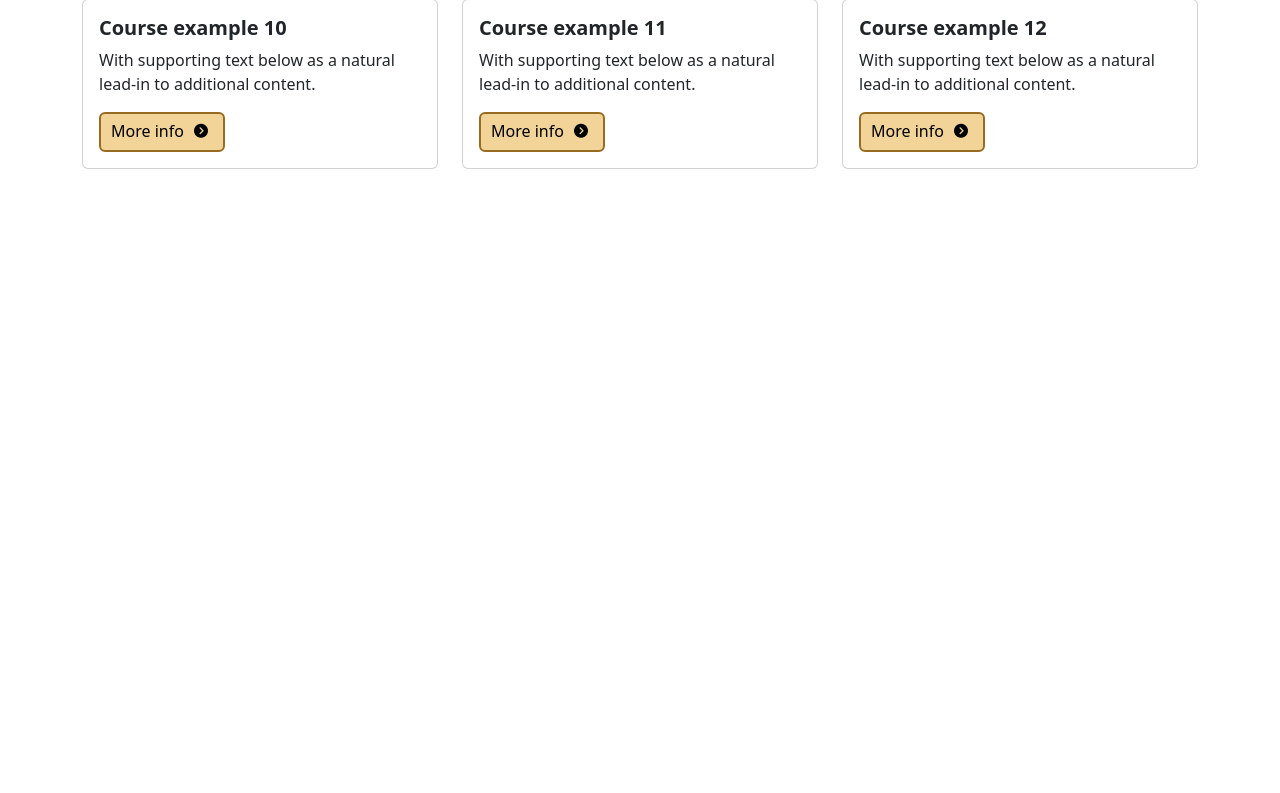
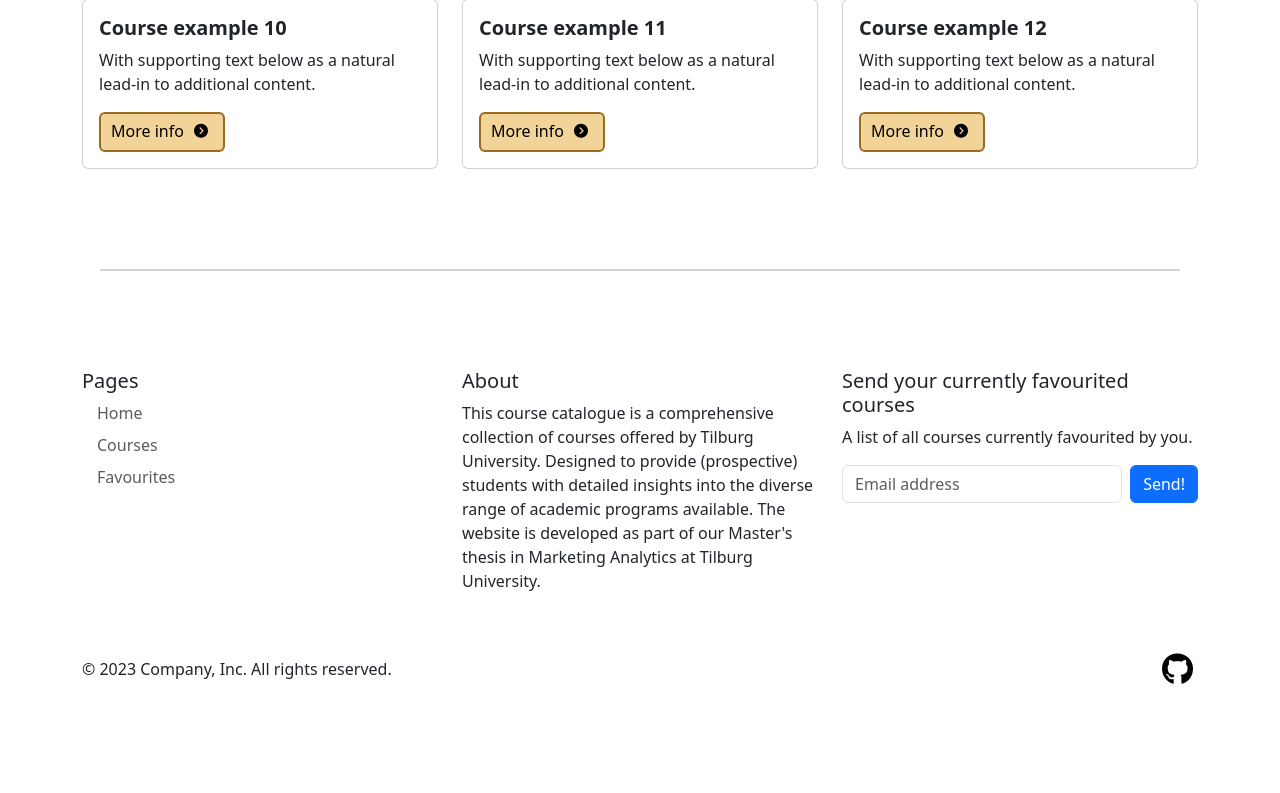
Before and after one commit to Roosvansambeek/thesis_bow_, a Flask app: page /home in a window 1280 px wide. Shown: the part 907-1700 px from the top of the page. Before the commit the page ends 1076 px from the top, so only its background shows below. Run offline with Flask 3, Linux system fonts and the light colour scheme; some libraries are stand-ins or nearby versions.

Commit message:
Added a footer

```diff
--- a/templates/bootstrap.html
+++ b/templates/bootstrap.html
@@ -15,5 +15,6 @@
     <script src="https://cdn.jsdelivr.net/npm/bootstrap@5.3.0/dist/js/bootstrap.bundle.min.js"></script>
 
     <!-- Frontend-joe -->
-    <link rel="stylesheet"
-href="https://unicons.iconscout.com/release/v4.0.0/css/line.css">
+    <link
+      href="https://fonts.googleapis.com/css2?family=Red+Hat+Display:wght@500&display=swap"
+      rel="stylesheet">
--- a/templates/courses.html
+++ b/templates/courses.html
@@ -83,7 +83,6 @@
       </div>
     </div>
   </div>
-
-  {% include 'footer.html' %}
 </body>
+{% include 'footer.html' %}
 </html>
--- a/templates/footer.html
+++ b/templates/footer.html
@@ -1,12 +1,67 @@
-<div class="container">
-  <footer class="py-3 my-4">
-    <ul class="nav justify-content-center border-bottom pb-3 mb-3">
-      <li class="nav-item"><a href="#" class="nav-link px-2 text-body-secondary">Home</a></li>
-      <li class="nav-item"><a href="#" class="nav-link px-2 text-body-secondary">Features</a></li>
-      <li class="nav-item"><a href="#" class="nav-link px-2 text-body-secondary">Pricing</a></li>
-      <li class="nav-item"><a href="#" class="nav-link px-2 text-body-secondary">FAQs</a></li>
-      <li class="nav-item"><a href="#" class="nav-link px-2 text-body-secondary">About</a></li>
-    </ul>
-    <p class="text-center text-body-secondary">&copy; 2023 Tilburg University</p>
-  </footer>
+<style>
+  footer {
+        width: 100%;
+        box-sizing: border-box;
+        margin-top: 25px;
+        padding: 0;
+    }
+
+  .grey-line {
+            background-color: lightgray;
+            height: 2px; /* Adjust height as needed */
+            margin-left: 100px;
+            margin-right: 100px;
+            margin-top: 100px;
+        }
+</style>
+<div class="grey-line"></div>
+  <div class="container">
+    <footer class="py-5">
+      <div class="row">
+
+        <div class="col-2">
+          <h5>Pages</h5>
+          <ul class="nav flex-column">
+            <li class="nav-item mb-2"><a href="/home" class="nav-link p-0 text-body-secondary">Home</a></li>
+            <li class="nav-item mb-2"><a href="/courses" class="nav-link p-0 text-body-secondary">Courses</a></li>
+            <li class="nav-item mb-2"><a href="#" class="nav-link p-0 text-body-secondary">Favourites</a></li>
+          </ul>
+      </div>
+
+        <div class="col-2">
+        </div>
+
+        <div class="col-4">
+          <h5>About</h5>
+          <p>This course catalogue is a comprehensive collection of courses offered by Tilburg University. Designed to provide (prospective) students with detailed insights into the diverse range of academic programs available. The website is developed as part of our Master's thesis in Marketing Analytics at Tilburg University.</p>
+        </div>
+
+        <div class="col-4">
+          <form>
+            <h5>Send your currently favourited courses</h5>
+            <p>A list of all courses currently favourited by you.</p>
+            <div class="d-flex flex-column flex-sm-row w-100 gap-2">
+              <label for="newsletter1" class="visually-hidden">Email address</label>
+              <input id="newsletter1" type="text" class="form-control" placeholder="Email address">
+              <button class="btn btn-primary" type="button">Send!</button>
+            </div>
+          </form>
+        </div>
+    </div>
+
+      <div class="d-flex flex-column flex-sm-row justify-content-between py-4 my-4">
+        <div class='col-6'>
+            <p>&copy; 2023 Company, Inc. All rights reserved.</p>
+        </div>
+        <div class='col-6 d-flex justify-content-end'> <!-- Added justify-content-end here -->
+            <ul class="list-unstyled d-flex">
+                <li class="ms-3">
+                    <a class="link-body-emphasis" href="https://github.com/KleinJonasUVT/thesis_ma">
+                        <i class="fa-brands fa-github fa-2xl" style="color: #000000;"></i>
+                    </a>
+                </li>
+            </ul>
+        </div>
+      </div>
+    </footer>
 </div>
--- a/templates/home.html
+++ b/templates/home.html
@@ -285,5 +285,7 @@
                 </div>
             </div>
           </div>
+        </div>
 </body>
+{% include 'footer.html' %}
 </html>
```
